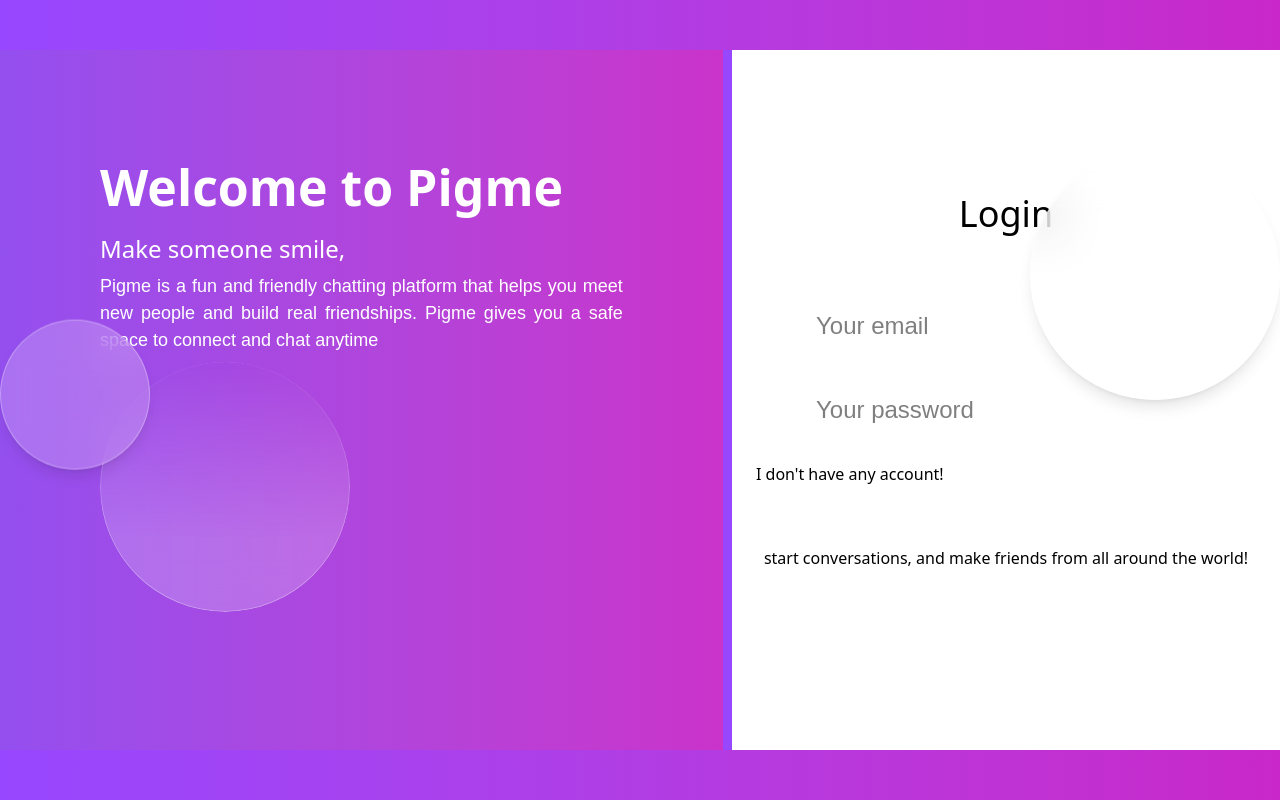
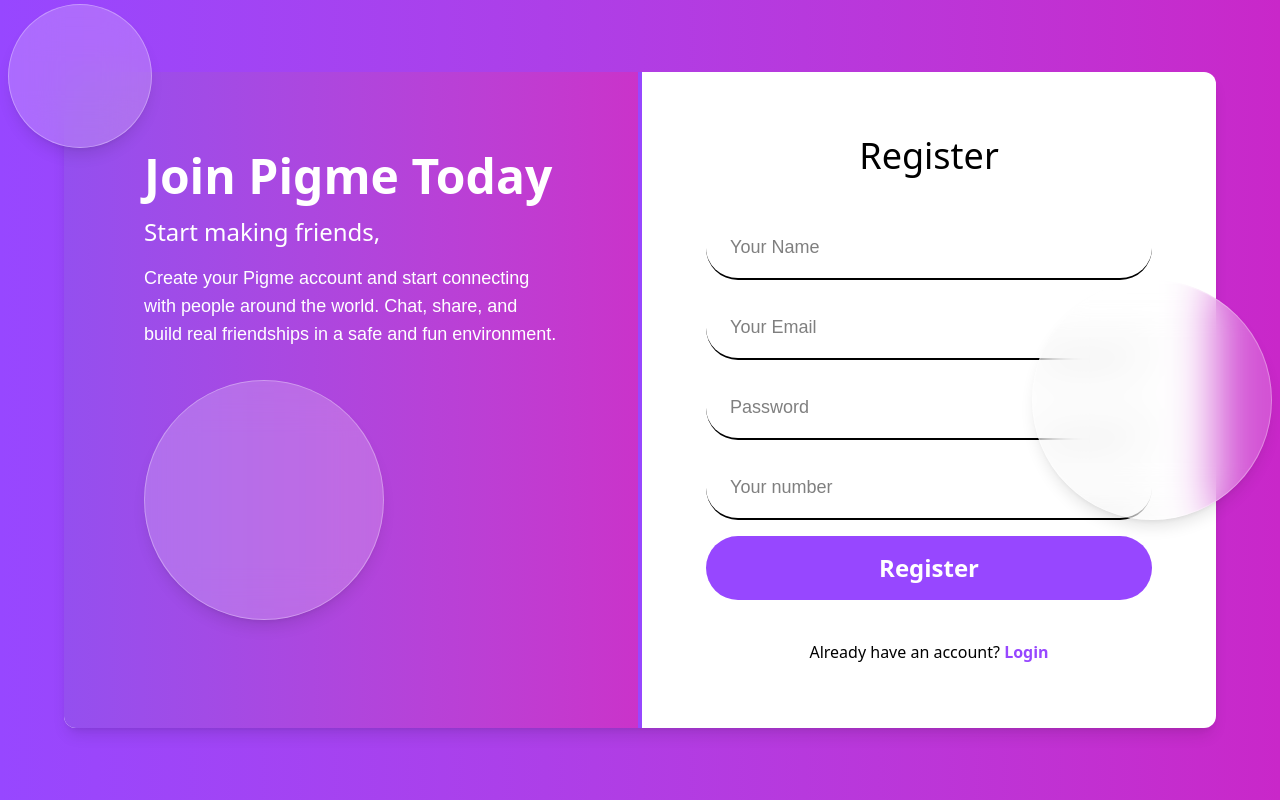
Before and after one commit to anandhuc1666/pigme_Server, a React (Vite) app in the folder front_end/: page / in a window 1280 px wide. Built offline with nearby package versions, Linux system fonts and the light colour scheme; a web font is replaced by a local one.

Commit message:
pigme_chat

```diff
--- a/front_end/package.json
+++ b/front_end/package.json
@@ -11,6 +11,7 @@
   },
   "dependencies": {
     "@tailwindcss/vite": "^4.1.16",
+    "axios": "^1.12.2",
     "react": "^19.1.1",
     "react-dom": "^19.1.1",
     "react-router-dom": "^7.9.4",
--- a/front_end/src/App.jsx
+++ b/front_end/src/App.jsx
@@ -1,10 +1,12 @@
 import React from 'react'
 import Login from './user/Login'
+import Register from './user/Register'
 
 function App() {
   return (
     <div>
-    <Login/>
+    {/* <Login/> */}
+    <Register/>
     </div>
   )
 }
--- /dev/null
+++ b/front_end/src/user/Home.js
@@ -0,0 +1,9 @@
+import React from 'react'
+
+function Home() {
+  return (
+    <div>Home</div>
+  )
+}
+
+export default Home
--- a/front_end/src/user/Login.jsx
+++ b/front_end/src/user/Login.jsx
@@ -1,48 +1,81 @@
-import React from "react";
-import Register from "./Register";
+import React, { useState } from "react";
+import axios from "axios";
 
 function Login() {
+  const [state, setState] = useState({ email: "", password: "" });
+
+  const handleSub = async (e) => {
+    e.preventDefault();
+    try {
+      const res = await axios.post("http://localhost:3000/users/login", state);
+      console.log("Login success:", res.data);
+    } catch (err) {
+      console.log(err);
+    }
+  };
+
   return (
-    <div className="w-full h-screen bg-gradient-to-r from-[#9747FF] to-[#C927C9] text-white flex items-center flex-col relative justify-center">
-      <div className=" w-7xl h-[700px] bg-white flex">
-        <div className="w-3xl h-[700px] bg-gradient-to-r from-[#944fef] to-[#ca33ca] p-[100px] text-justify flex flex-col gap-2 box-border">
-          <h2 className="font-bold text-[50px] font-Roboto">
+    <div className="w-full min-h-screen bg-gradient-to-r from-[#9747FF] to-[#C927C9] text-white flex flex-col items-center justify-center relative p-4">
+      <div className="w-full max-w-6xl bg-white flex flex-col lg:flex-row rounded-xl overflow-hidden shadow-lg">
+        {/* Left Section */}
+        <div className="lg:w-1/2 w-full bg-gradient-to-r from-[#944fef] to-[#ca33ca] p-8 lg:p-20 flex flex-col gap-4 text-white">
+          <h2 className="font-bold text-4xl md:text-5xl font-Roboto">
             Welcome to Pigme
           </h2>
-          <h4 className="font-light text-2xl">Make someone smile,</h4>
-          <p className="text-[18px] font-Gothic">
+          <h4 className="font-light text-xl md:text-2xl">
+            Make someone smile,
+          </h4>
+          <p className="text-[10px] tracking-[.2em] md:text-lg font-Gothic text-justify">
             Pigme is a fun and friendly chatting platform that helps you meet
             new people and build real friendships. Pigme gives you a safe space
-            to connect and chat anytime
+            to connect and chat anytime.
           </p>
-          <div className="w-[250px] h-[250px] backdrop-blur-xl bg-white/20 border border-white/30 rounded-full shadow-lg mask-t-from-30% "></div>
+          <div className="w-10 h-10 md:w-60 md:h-60 backdrop-blur-xl bg-white/20 border border-white/30 rounded-full shadow-lg mt-4"></div>
         </div>
-        <div className="w-[10px] h-[700px] bg-[#9747FF]"></div>
-        <div className=" text-[#000] flex flex-col gap-13 p-4 box-border pt-36 items-center">
-          <h1 className="text-4xl font-sans">Login</h1>
 
-          <form action="" className="p-2 flex flex-col gap-5">
+        {/* Divider */}
+        <div className="hidden lg:block w-1 bg-[#9747FF]"></div>
+
+        {/* Right Section */}
+        <div className="lg:w-1/2 w-full flex flex-col gap-6 p-6 lg:p-16 items-center text-black">
+          <h1 className="text-3xl md:text-4xl font-sans mb-4">Login</h1>
+          <form
+            onSubmit={handleSub}
+            className="flex flex-col gap-4 w-full max-w-md"
+          >
             <input
               type="text"
               name="email"
+              value={state.email}
               placeholder="Your email"
-              className="w-[500px] h-16 rounded-full pl-15 font-Gothic size-12  box-border text-2xl"
+              onChange={(e) => setState(e.target.value)}
+              className="w-full h-14 md:h-16 rounded-full px-6 text-lg md:text-2xl font-Gothic"
             />
             <input
               type="password"
               name="password"
+              value={state.password}
+              onChange={(e) => setState(e.target.value)}
               placeholder="Your password"
-              className="w-[500px] h-16 rounded-full pl-15 font-Gothic size-12 text-2xl box-border"
+              className="w-full h-14 md:h-16 rounded-full px-6 text-lg md:text-2xl font-Gothic"
             />
-            <p>I don't have any account! </p>
+            <p className="text-sm md:text-base">I don't have any account!</p>
+            <button
+              type="submit"
+              className="bg-purple-600 text-white rounded-full py-2"
+            >
+              Login
+            </button>
           </form>
-          <p className="font-Roboto font-extralight">
-            start conversations, and make friends from all around the world!
+          <p className="font-Roboto text-sm md:text-base font-extralight text-center mt-4">
+            Start conversations, and make friends from all around the world!
           </p>
         </div>
       </div>
-      <div className="absolute left-0 w-[150px] h-[150px] backdrop-blur-xl bg-white/20 border border-white/30 rounded-full shadow-lg animate-bounce"></div>
-      <div className="absolute right-0 top-1.5/2 -translate-y-1/2  w-[250px] h-[250px] backdrop-blur-xl bg-white/20 border border-white/30 rounded-full shadow-lg"></div>
+
+      {/* Background Circles */}
+      <div className="absolute left-2 top-10 hidden lg:block md:w-36 md:h-36 backdrop-blur-xl bg-white/20 border border-white/30 rounded-full shadow-lg animate-bounce"></div>
+      <div className="absolute right-2 top-1/2 transform -translate-y-1/2 w-20 h-20 md:w-60 md:h-60 backdrop-blur-xl bg-white/20 border border-white/30 rounded-full shadow-lg"></div>
     </div>
   );
 }
--- a/front_end/src/user/Register.jsx
+++ b/front_end/src/user/Register.jsx
@@ -1,9 +1,104 @@
-import React from 'react'
+import axios from "axios";
+import React, { useState } from "react";
 
 function Register() {
+  const [state, setState] = useState({
+    email: "",
+    password: "",
+    name: "",
+    number: "",
+  });
+
+  const handleSend = async (e) => {
+    e.priventDefualt();
+    try {
+      const res = await axios("http://localhost:3000/users/register", state);
+      console.log("Login success:", res.data);
+    } catch (error) {
+      console.log(error);
+    }
+  };
+
   return (
-    <div>Register</div>
-  )
+    <div className="w-full min-h-screen bg-gradient-to-r from-[#9747FF] to-[#C927C9] text-white flex flex-col items-center justify-center relative p-4">
+      <div className="w-full max-w-6xl bg-white flex flex-col lg:flex-row rounded-xl overflow-hidden shadow-lg">
+        {/* Left Section */}
+        <div className="lg:w-1/2 w-full bg-gradient-to-r from-[#944fef] to-[#ca33ca] p-8 lg:p-20 flex flex-col gap-4 text-white">
+          <h2 className="font-bold text-4xl md:text-5xl font-Roboto">
+            Join Pigme Today
+          </h2>
+          <h4 className="font-light text-xl md:text-2xl">
+            Start making friends,
+          </h4>
+          <p className="text-base md:text-lg font-Gothic">
+            Create your Pigme account and start connecting with people around
+            the world. Chat, share, and build real friendships in a safe and fun
+            environment.
+          </p>
+          <div className="w-40 h-40 hidden lg:block  md:w-60 md:h-60 backdrop-blur-xl bg-white/20 border border-white/30 rounded-full shadow-lg mt-4"></div>
+        </div>
+
+        {/* Divider */}
+        <div className="hidden lg:block w-1 bg-[#9747FF]"></div>
+
+        {/* Right Section */}
+        <div className="lg:w-1/2 w-full flex flex-col gap-6 p-6 lg:p-16 items-center text-black">
+          <h1 className="text-3xl md:text-4xl font-sans mb-4">Register</h1>
+          <form className="flex flex-col gap-4 w-full max-w-md">
+            <input
+              type="text"
+              name="name"
+              value={state.name}
+              placeholder="Your Name"
+              onChange={(e) => setState(e.target.value)}
+              className="w-full h-14 md:h-16 rounded-full px-6 text-lg md:text-1xl font-Gothic border-b-2"
+            />
+            <input
+              type="email"
+              name="email"
+              value={state.email}
+              placeholder="Your Email"
+              onChange={(e) => setState(e.target.value)}
+              className="w-full h-14 md:h-16 rounded-full px-6 text-lg md:text-1xl font-Gothic border-b-2"
+            />
+            <input
+              type="password"
+              name="password"
+              value={state.password}
+              placeholder="Password"
+              onChange={(e) => setState(e.target.value)}
+              className="w-full h-14 md:h-16 rounded-full px-6 text-lg md:text-1xl font-Gothic border-b-2"
+            />
+            <input
+              type="number"
+              name="number"
+              value={state.number}
+              placeholder="Your number"
+              onChange={(e) => setState(e.target.value)}
+              className="w-full h-14 md:h-16 rounded-full px-6 text-lg md:text-1xl font-Gothic border-b-2"
+            />
+            <button
+              type="submit"
+              onClick={handleSend}
+              className="w-full h-14 md:h-16 bg-[#9747FF] hover:bg-[#ca33ca] text-white rounded-full text-lg md:text-2xl font-bold transition-colors"
+            >
+              Register
+            </button>
+          </form>
+          <p className="font-Roboto text-sm md:text-base font-extralight text-center mt-4">
+            Already have an account?{" "}
+            <span className="text-[#9747FF] font-bold cursor-pointer">
+              Login
+            </span>
+          </p>
+        </div>
+      </div>
+
+      {/* Background Circles */}
+      <div className="absolute hidden lg:block  left-2 top-10 w-24 h-24 md:w-36 md:h-36 backdrop-blur-xl bg-white/20 border border-white/30 rounded-full shadow-lg animate-bounce"></div>
+      <div className="absolute hidden lg:block  right-2 top-1/2 transform -translate-y-1/2 w-40 h-40 md:w-60 md:h-60 backdrop-blur-xl bg-white/20 border border-white/30 rounded-full shadow-lg"></div>
+    </div>
+  );
 }
 
-export default Register
+export default Register;
```
Also changed, not shown: 1 other file (tests, documents, lock files or other folders).
